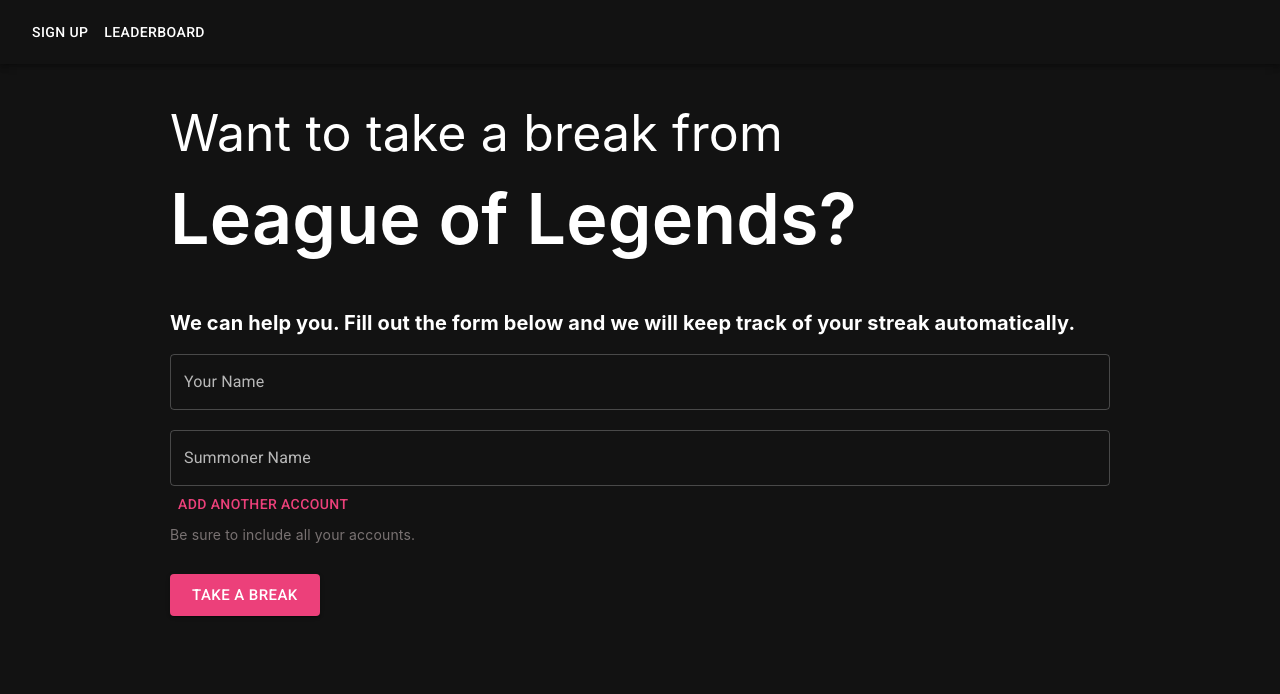
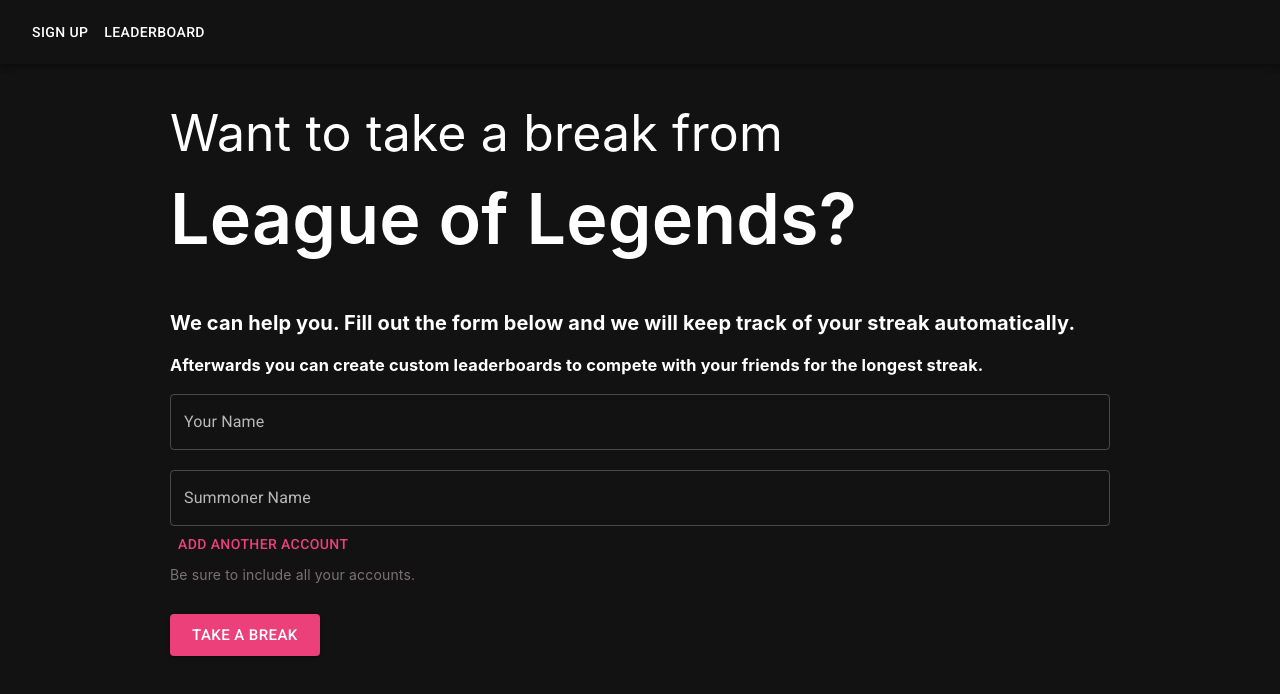
Before and after one commit to caleblawrence/quit-league-helper, a Next.js app: page / in a window 1280 px wide. Shown: the top 694 px of the page. Built offline with nearby package versions, Linux system fonts and the light colour scheme.

Commit message:
style changes

```diff
--- a/pages/index.tsx
+++ b/pages/index.tsx
@@ -58,6 +58,10 @@
           We can help you. Fill out the form below and we will keep track of
           your streak automatically.
         </h2>
+        <h3>
+          Afterwards you can create custom leaderboards to compete with your
+          friends for the longest streak.
+        </h3>
 
         <FormControl fullWidth variant="outlined">
           <InputLabel htmlFor="outlined-adornment-hourly">Your Name</InputLabel>
@@ -152,10 +156,10 @@
 
         @media only screen and (max-width: 600px) {
           h1 {
-            font-size: 40px;
+            font-size: 30px;
           }
           .LoL {
-            font-size: 50px;
+            font-size: 40px;
           }
         }
 
--- a/pages/leaderboard.tsx
+++ b/pages/leaderboard.tsx
@@ -27,7 +27,7 @@
           style={{
             color: "#797272",
             marginTop: 0,
-            marginLeft: 5,
+            marginLeft: 7,
             paddingTop: 0,
             marginBottom: 25,
           }}
@@ -58,7 +58,7 @@
 
         @media only screen and (max-width: 600px) {
           .sectionTitle {
-            font-size: 30px;
+            font-size: 35px;
           }
         }
 
```
